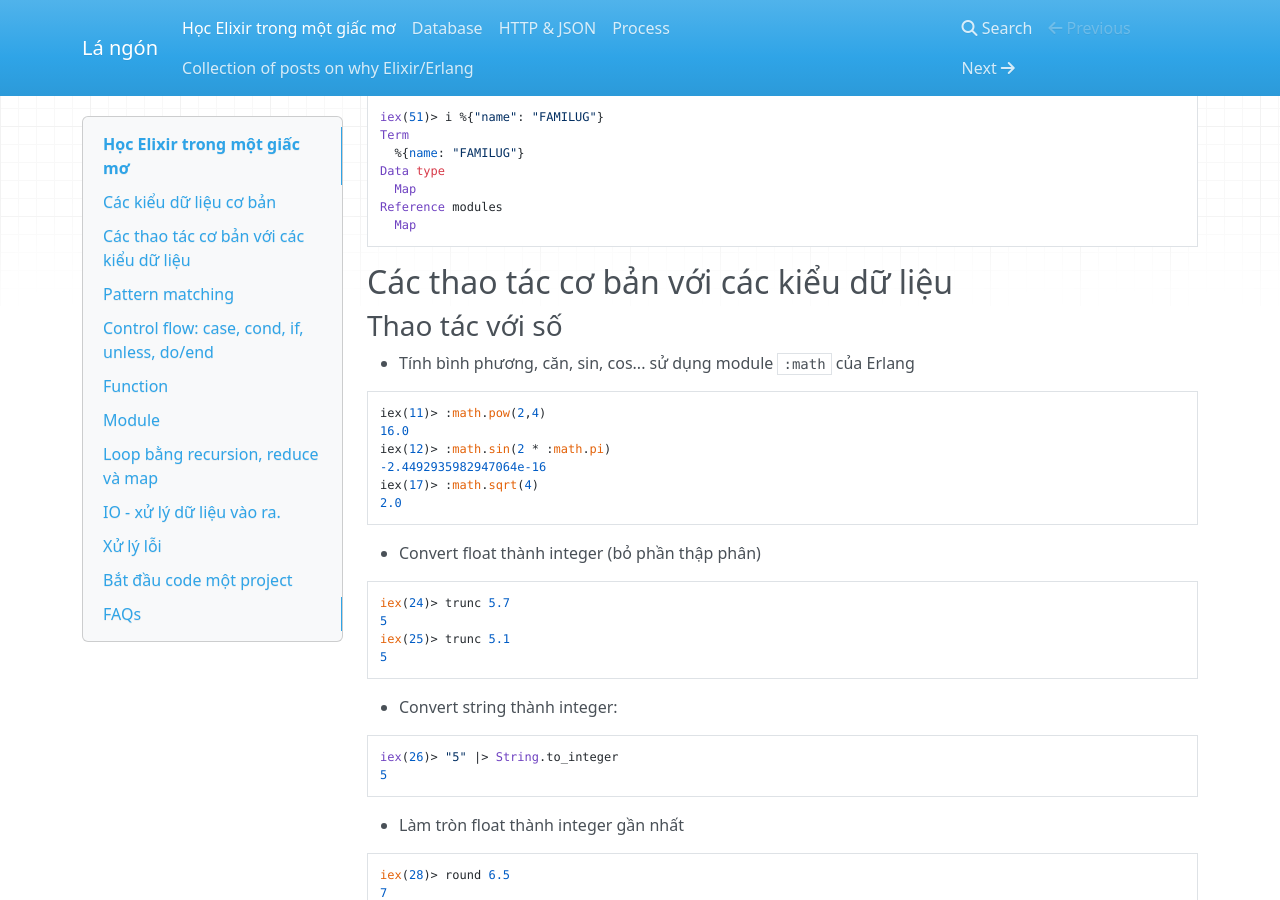
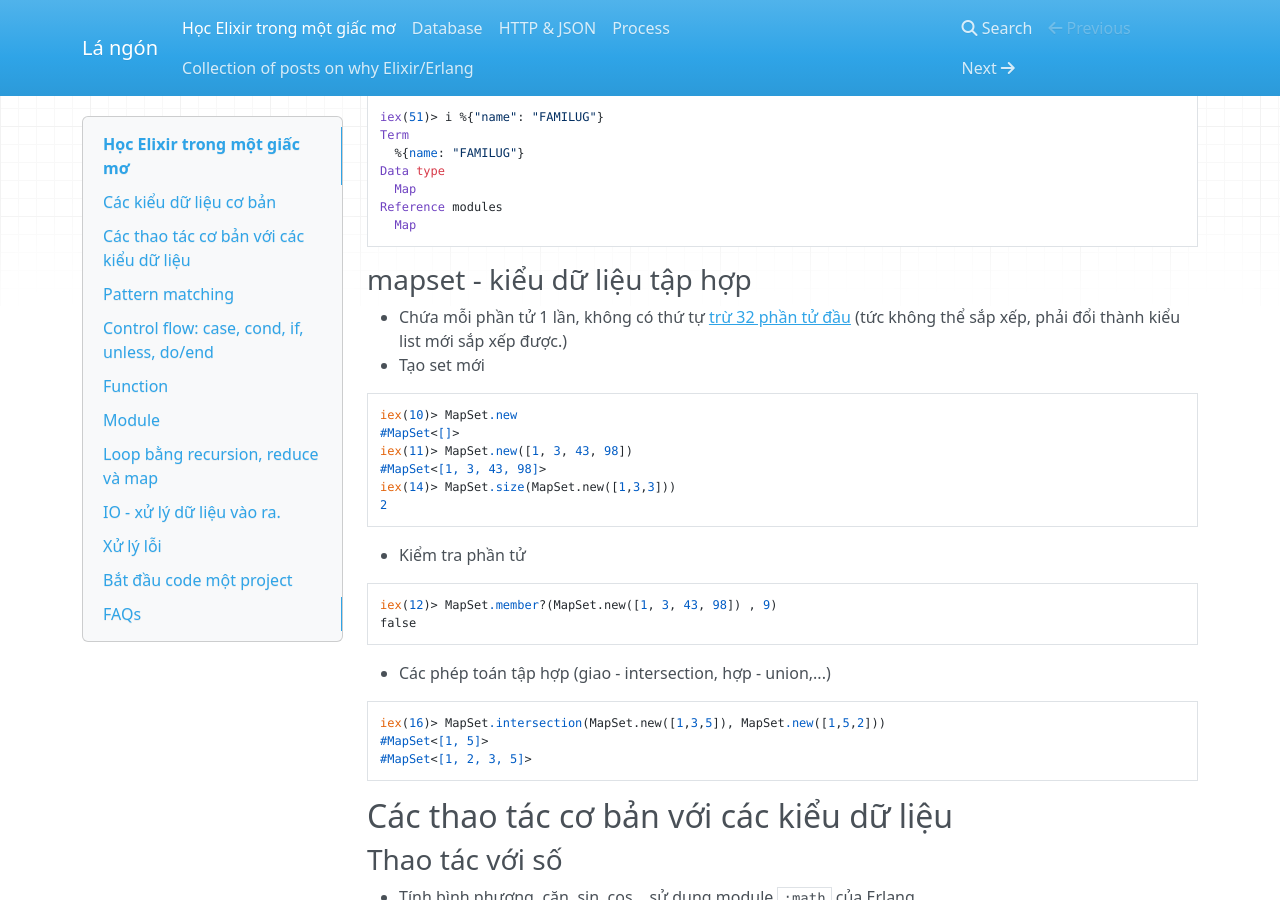
Before and after one commit to hvnsweeting/elixir-trong-mot-giac-mo, an MkDocs documentation site: the page built from docs/index.md, in a window 1280 px wide and 900 px high, scrolled down 4757 px. Built offline with MkDocs 1.6.1, drawn with Linux system fonts in a browser that asks for light colours; nearby versions of some CDN libraries.

Commit message:
Add MapSet

````diff
--- a/docs/index.md
+++ b/docs/index.md
@@ -245,6 +245,30 @@ Reference modules
   Map
 ```
 
+### mapset - kiểu dữ liệu tập hợp
+- Chứa mỗi phần tử 1 lần, không có thứ tự [trừ 32 phần tử đầu](http://stackoverflow.com/a/40408469) (tức không thể sắp xếp, phải đổi thành kiểu list mới sắp xếp được.)
+- Tạo set mới
+```
+iex(10)> MapSet.new
+#MapSet<[]>
+iex(11)> MapSet.new([1, 3, 43, 98])
+#MapSet<[1, 3, 43, 98]>
+iex(14)> MapSet.size(MapSet.new([1,3,3]))
+2
+```
+- Kiểm tra phần tử
+```
+iex(12)> MapSet.member?(MapSet.new([1, 3, 43, 98]) , 9)
+false
+```
+
+- Các phép toán tập hợp (giao - intersection, hợp - union,...)
+```
+iex(16)> MapSet.intersection(MapSet.new([1,3,5]), MapSet.new([1,5,2]))
+#MapSet<[1, 5]>
+#MapSet<[1, 2, 3, 5]>
+```
+
 ## Các thao tác cơ bản với các kiểu dữ liệu
 
 ### Thao tác với số
````
